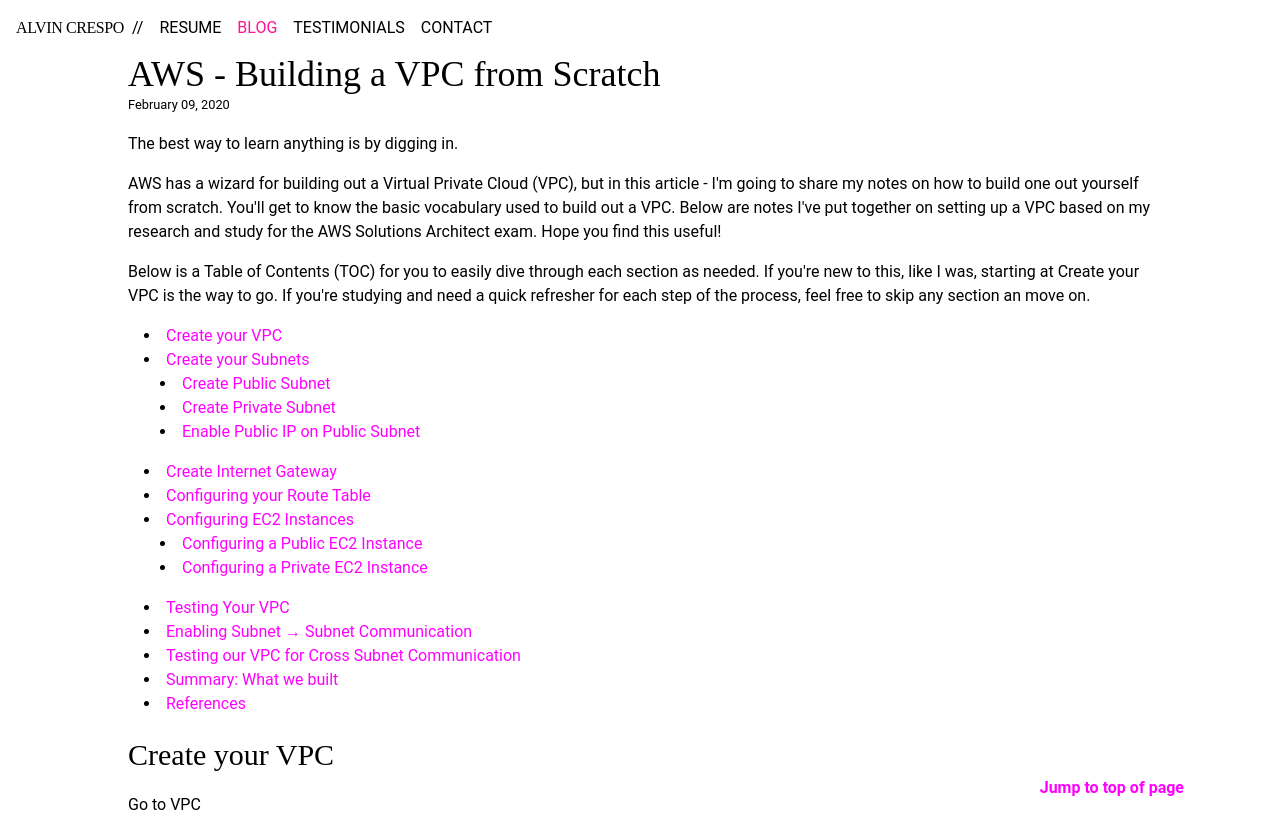
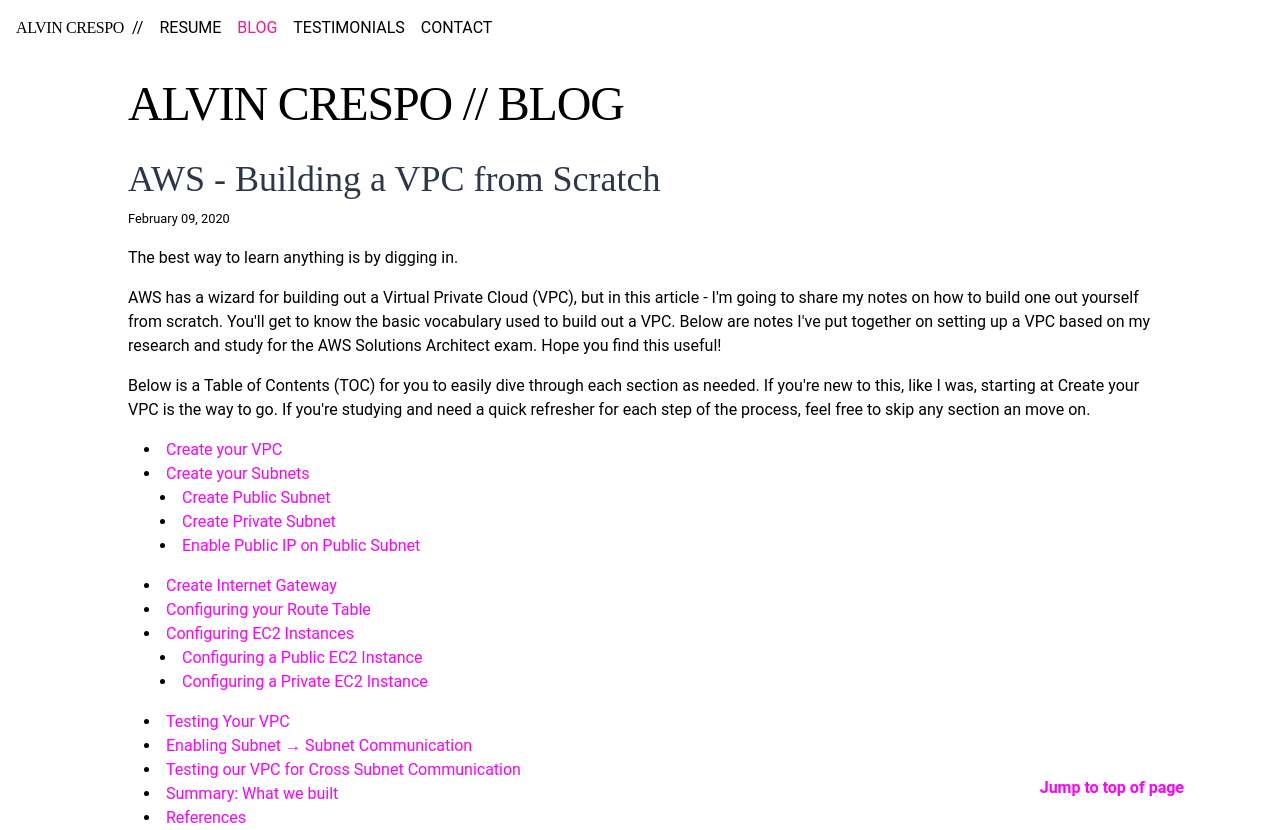
Before and after one commit to alvincrespo/blog, a Gatsby site: page /aws-settting-up-a-vpc-from-scratch/ in a window 1280 px wide. Shown: the top 830 px of the page. Built offline with nearby package versions, Linux system fonts and the light colour scheme; Gatsby itself is replaced by a stand-in of ours; some packages are replaced by stand-ins of ours.

Commit message:
sync up blog post template

```diff
--- a/src/templates/blog-post.js
+++ b/src/templates/blog-post.js
@@ -15,9 +15,18 @@
           title={post.frontmatter.title}
           description={post.frontmatter.description || post.excerpt}
         />
+        <div className="my-6">
+          <section class="mb-6">
+            <h2 class="text-5xl tracking-tight leading-none uppercase">
+              Alvin Crespo // Blog
+            </h2>
+          </section>
+
           <article className="post" id="top">
             <header className="mb-4">
-            <h2 className="text-4xl">{post.frontmatter.title}</h2>
+              <h3 className="text-4xl text-gray-800">
+                {post.frontmatter.title}
+              </h3>
               <small>{post.frontmatter.date}</small>
             </header>
             <section dangerouslySetInnerHTML={{ __html: post.html }} />
@@ -27,7 +36,7 @@
             </a>
           </article>
 
-        <nav className="my-4 post-nav">
+          <nav className="py-8 post-nav">
             <ul className="flex flex-col sm:flex-row justify-between items-center sm:items-start">
               <li className="flex flex-row mb-2">
                 ←
@@ -55,6 +64,7 @@
               </li>
             </ul>
           </nav>
+        </div>
       </Layout>
     )
   }
```
Lines whose indentation alone changed are shown as unchanged.
